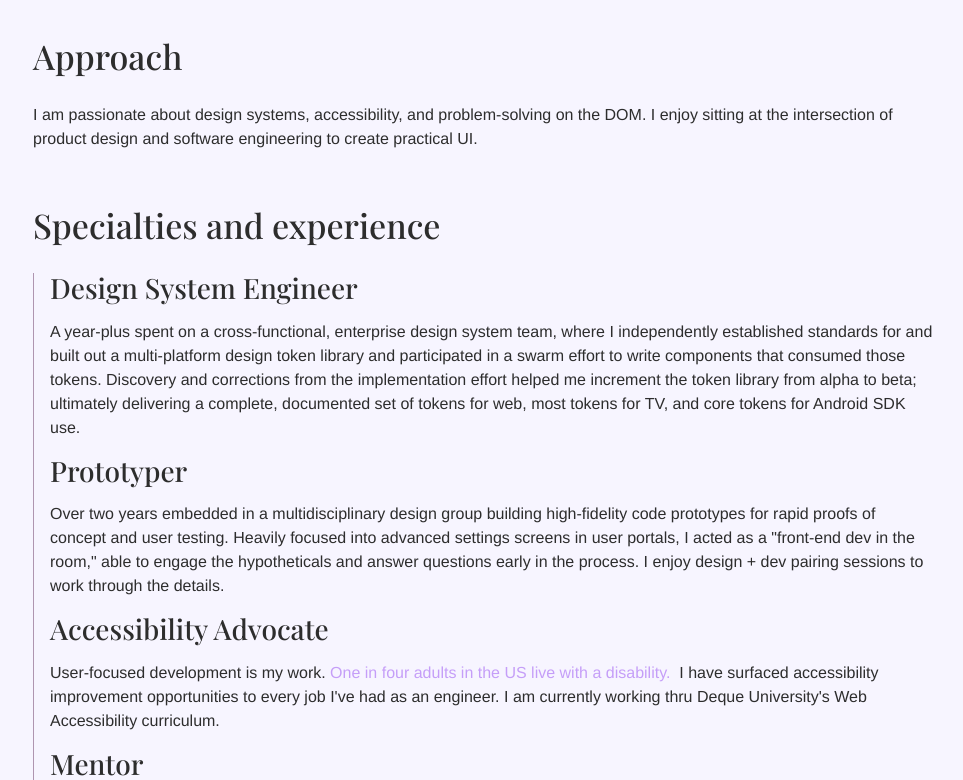
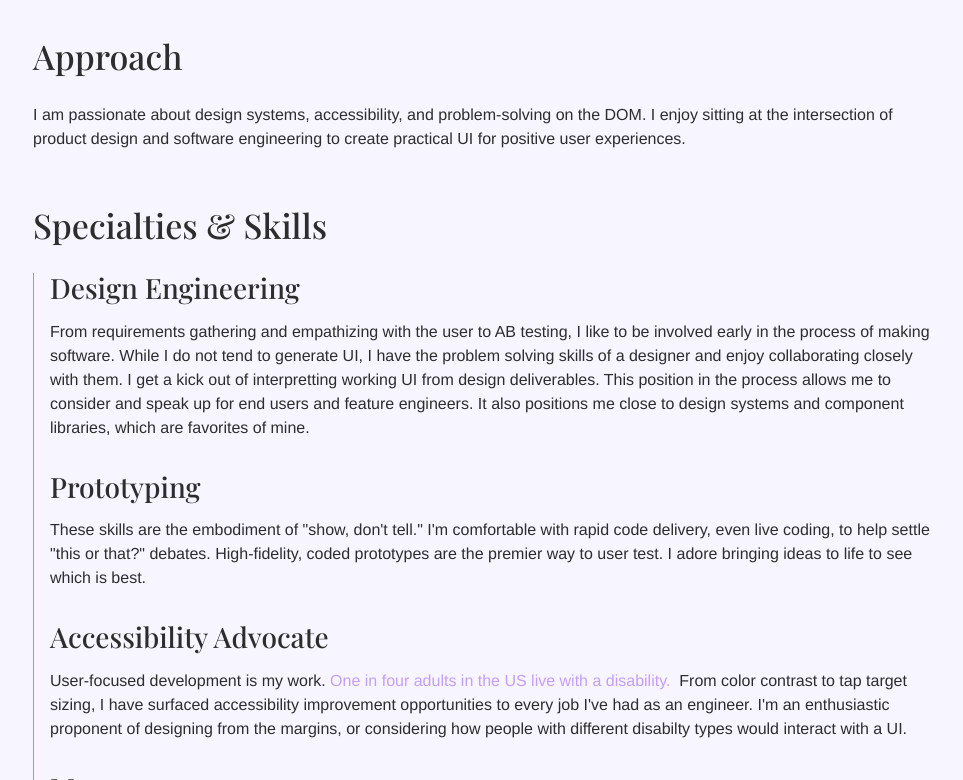
Before and after one commit to vkraucunas/portfolio2023, a React (Vite) app: page / in a window 1280 px wide. Shown: the part 520-1300 px from the top of the page, without its empty margins (157-1120 px from the left). Built offline with nearby package versions, Linux system fonts and the light colour scheme.

Commit message:
chore: Moving around content

```diff
--- a/src/views/Home/index.tsx
+++ b/src/views/Home/index.tsx
@@ -23,35 +23,35 @@ function Home() {
         <p>
           I am passionate about design systems, accessibility, and
           problem-solving on the DOM. I enjoy sitting at the intersection of
-          product design and software engineering to create practical UI.
+          product design and software engineering to create practical UI for
+          positive user experiences.
         </p>
       </section>
       <section>
-        <h2>Specialties and experience</h2>
-        <ul role="presentation">
+        <h2>Specialties & Skills</h2>
+        <ul role="presentation" className="skilllist">
           <li>
-            <h3>Design System Engineer</h3>
+            <h3>Design Engineering</h3>
             <p>
-              A year-plus spent on a cross-functional, enterprise design system
-              team, where I independently established standards for and built
-              out a multi-platform design token library and participated in a
-              swarm effort to write components that consumed those tokens.
-              Discovery and corrections from the implementation effort helped me
-              increment the token library from alpha to beta; ultimately
-              delivering a complete, documented set of tokens for web, most
-              tokens for TV, and core tokens for Android SDK use.
+              From requirements gathering and empathizing with the user to AB
+              testing, I like to be involved early in the process of making
+              software. While I do not tend to generate UI, I have the problem
+              solving skills of a designer and enjoy collaborating closely with
+              them. I get a kick out of interpretting working UI from design
+              deliverables. This position in the process allows me to consider
+              and speak up for end users and feature engineers. It also
+              positions me close to design systems and component libraries,
+              which are favorites of mine.
             </p>
           </li>
           <li>
-            <h3>Prototyper</h3>
+            <h3>Prototyping</h3>
             <p>
-              Over two years embedded in a multidisciplinary design group
-              building high-fidelity code prototypes for rapid proofs of concept
-              and user testing. Heavily focused into advanced settings screens
-              in user portals, I acted as a "front-end dev in the room," able to
-              engage the hypotheticals and answer questions early in the
-              process. I enjoy design + dev pairing sessions to work through the
-              details.
+              These skills are the embodiment of "show, don't tell." I'm
+              comfortable with rapid code delivery, even live coding, to help
+              settle "this or that?" debates. High-fidelity, coded prototypes
+              are the premier way to user test. I adore bringing ideas to life
+              to see which is best.
             </p>
           </li>
           <li>
@@ -64,9 +64,11 @@ function Home() {
               >
                 One in four adults in the US live with a disability.
               </a>
-              &nbsp; I have surfaced accessibility improvement opportunities to
-              every job I've had as an engineer. I am currently working thru
-              Deque University's Web Accessibility curriculum.
+              &nbsp; From color contrast to tap target sizing, I have surfaced
+              accessibility improvement opportunities to every job I've had as
+              an engineer. I'm an enthusiastic proponent of designing from the
+              margins, or considering how people with different disabilty types
+              would interact with a UI.
             </p>
           </li>
           <li>
--- a/src/views/ValCV/index.tsx
+++ b/src/views/ValCV/index.tsx
@@ -25,9 +25,27 @@ function ValCV() {
       </section>
       <section>
         <h2>Kite Design System</h2>
+        <p>
+          A year-plus spent on a cross-functional, enterprise design system
+          team, where I independently established standards for and built out a
+          multi-platform design token library and participated in a swarm effort
+          to write components that consumed those tokens. Discovery and
+          corrections from the implementation effort helped me increment the
+          token library from alpha to beta; ultimately delivering a complete,
+          documented set of tokens for web, most tokens for TV, and core tokens
+          for Android SDK use.
+        </p>
       </section>
       <section>
         <h2>Spectrum Prototyping</h2>
+        <p>
+          Over two years embedded in a multidisciplinary design group building
+          high-fidelity code prototypes for rapid proofs of concept and user
+          testing. Heavily focused into advanced settings screens in user
+          portals, I acted as a "front-end dev in the room," able to engage the
+          hypotheticals and answer questions early in the process. I enjoy
+          design + dev pairing sessions to work through the details.
+        </p>
       </section>
       <section>
         <h2>MassRoots</h2>
```
